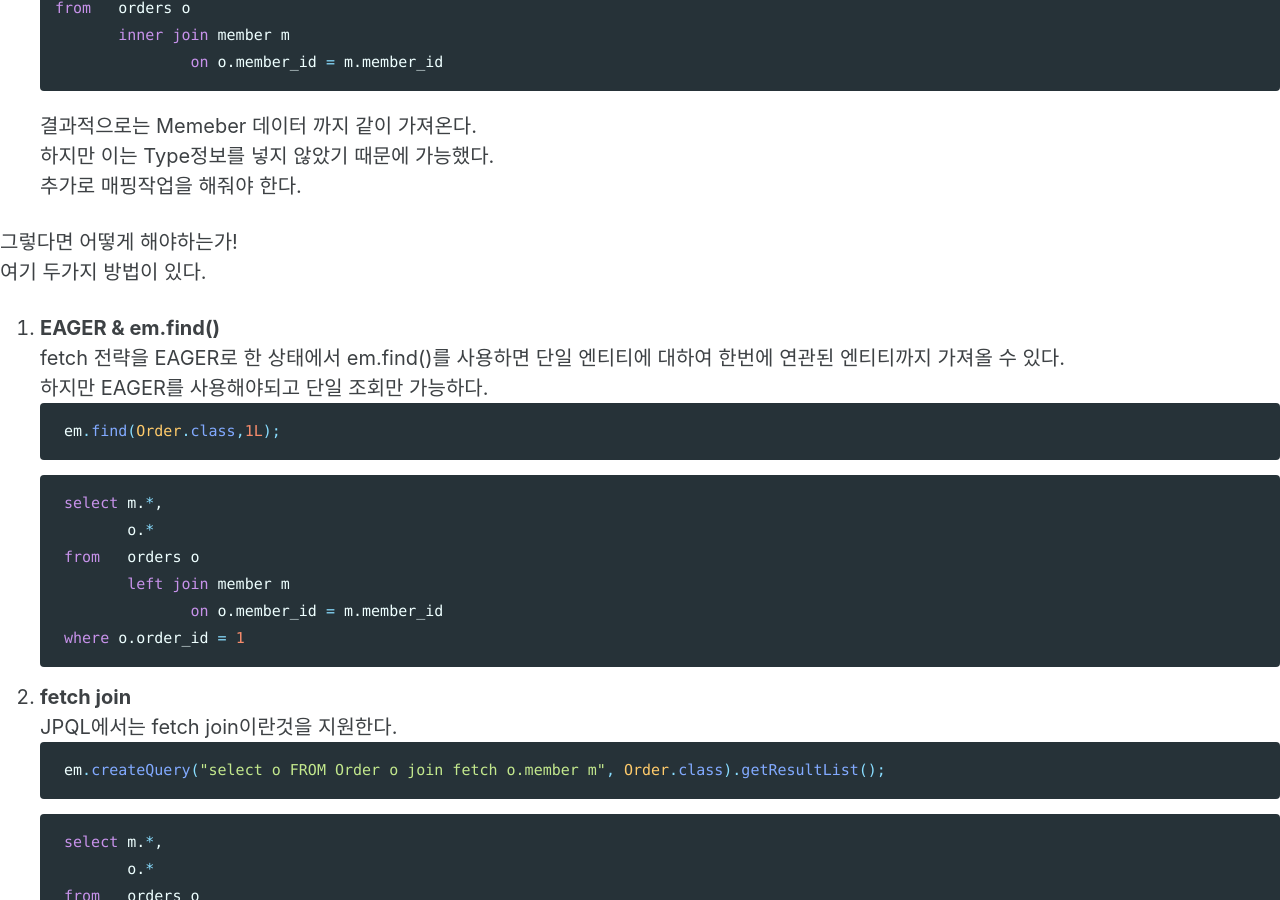
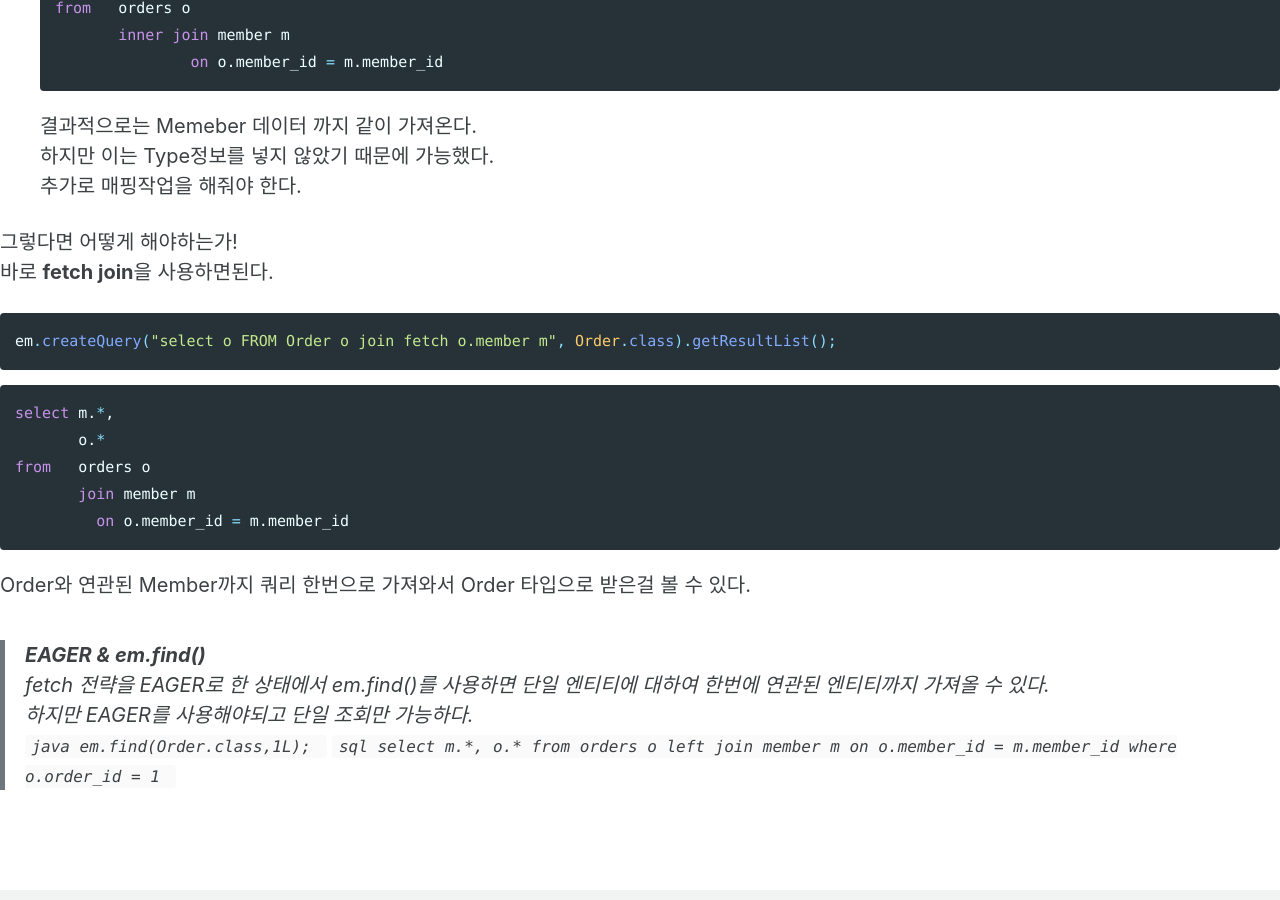
Before and after one commit to maenguin/maenguin.github.io, a Jekyll site: the page built from private/2021-01-20-jpa-jpql.md, in a window 1280 px wide and 900 px high, scrolled down 1199 px. Built offline with Jekyll 4.4.1, drawn with Linux system fonts in a browser that asks for light colours; cached includes are drawn as plain includes; our own code applies the rules of GitHub Pages for plain Markdown files.

Commit message:
Update 2021-01-20-jpa-jpql.md

````diff
--- a/private/2021-01-20-jpa-jpql.md
+++ b/private/2021-01-20-jpa-jpql.md
@@ -46,9 +46,21 @@ Order를 가져오면서 Member 정보도 같이 한번의 쿼리로 가져오
   추가로 매핑작업을 해줘야 한다.
 
 그렇다면 어떻게 해야하는가!
-여기 두가지 방법이 있다.
+바로 **fetch join**을 사용하면된다.
+```java
+em.createQuery("select o FROM Order o join fetch o.member m", Order.class).getResultList();
+```
+```sql
+select m.*,
+       o.*
+from   orders o
+       join member m
+         on o.member_id = m.member_id
+```
+Order와 연관된 Member까지 쿼리 한번으로 가져와서 Order 타입으로 받은걸 볼 수 있다.
 
-1. **EAGER & em.find()**
+
+> **EAGER & em.find()**
     fetch 전략을 EAGER로 한 상태에서 em.find()를 사용하면 단일 엔티티에 대하여 한번에 연관된 엔티티까지 가져올 수 있다.
     하지만 EAGER를 사용해야되고 단일 조회만 가능하다.
     ```java
@@ -62,15 +74,3 @@ Order를 가져오면서 Member 정보도 같이 한번의 쿼리로 가져오
                   on o.member_id = m.member_id
     where o.order_id = 1
     ```
-2. **fetch join**
-    JPQL에서는 fetch join이란것을 지원한다.
-    ```java
-    em.createQuery("select o FROM Order o join fetch o.member m", Order.class).getResultList();
-    ```
-    ```sql
-    select m.*,
-           o.*
-    from   orders o
-           join member m
-             on o.member_id = m.member_id
-    ```
````
